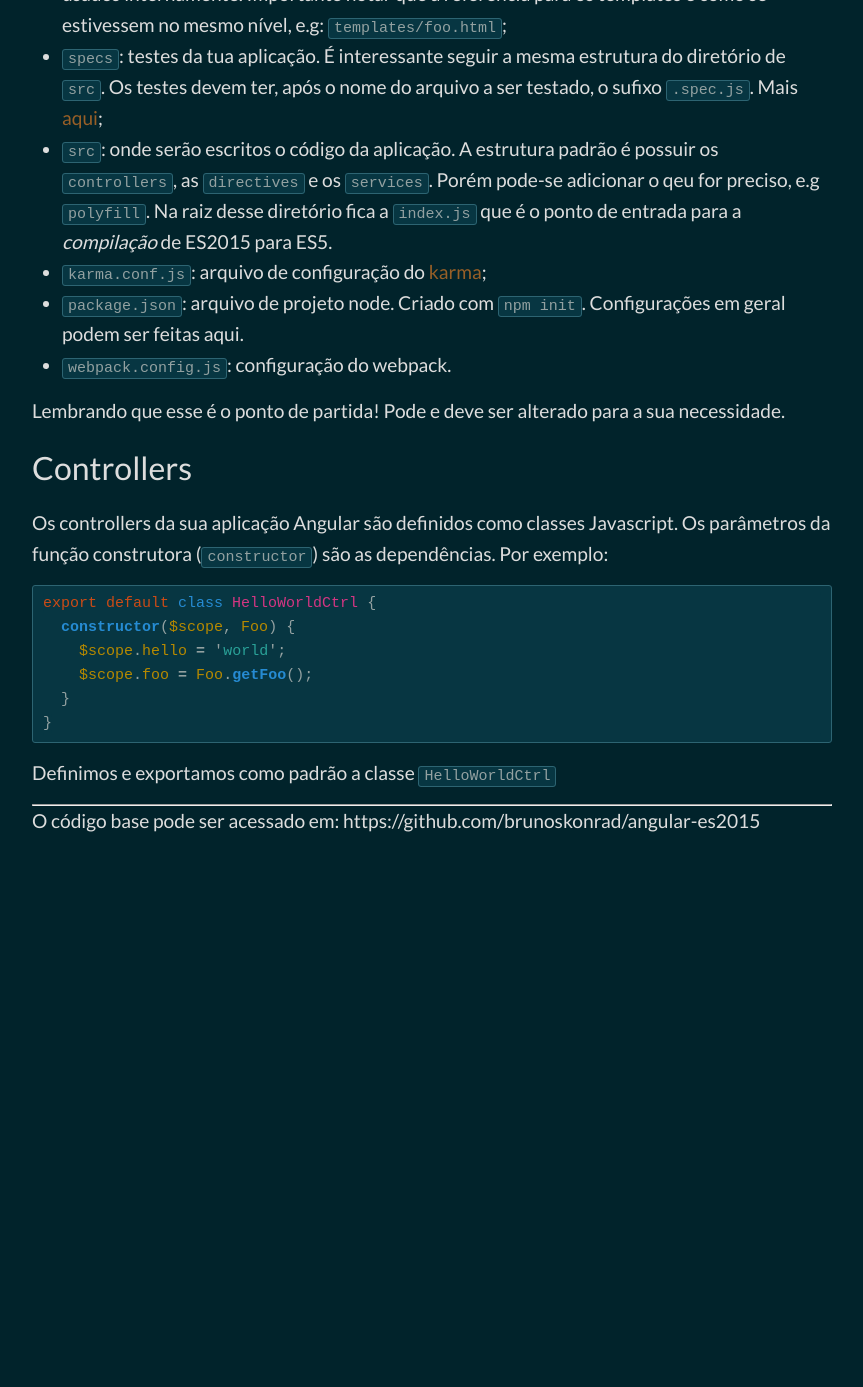
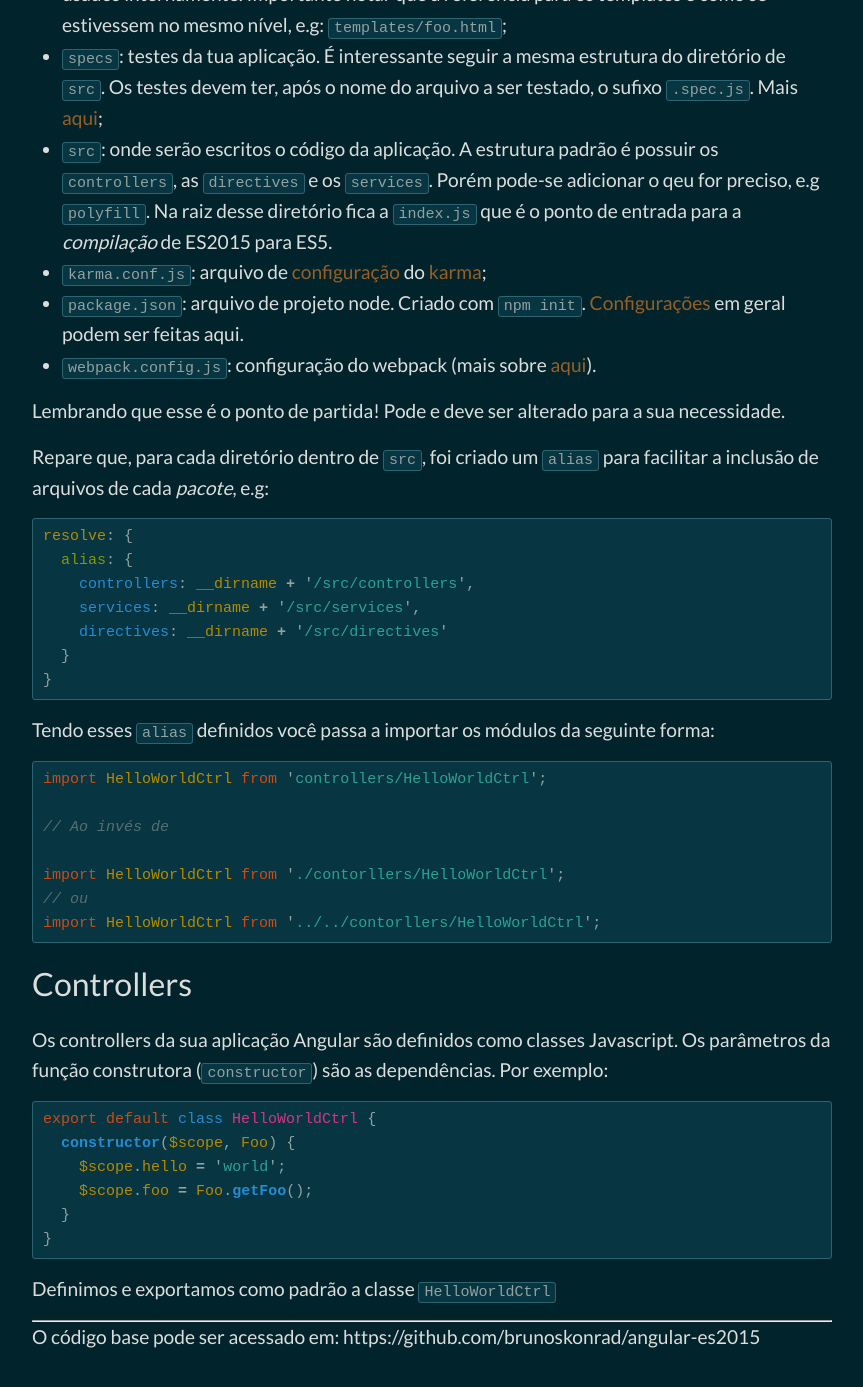
Before and after one commit to brunoskonrad/brunoskonrad.github.io, a Jekyll site: the page built from _posts/2015-10-08-setup-angular-1-es6.markdown, in a window 1280 px wide and 1400 px high, scrolled down 1426 px. Shown: the top 1387 px of the window, without its empty margins (208-1071 px from the left). Built offline with Jekyll 4.4.1, drawn with Linux system fonts in a browser that asks for light colours; comment, search, counter and statistics services are not loaded; before the commit the page ends 2322 px from its top, so only the background shows below that; some of the changed text lies outside the part shown.

Commit message:
`Como está organizado` ok

````diff
--- a/_posts/2015-10-08-setup-angular-1-es6.markdown
+++ b/_posts/2015-10-08-setup-angular-1-es6.markdown
@@ -11,7 +11,7 @@ Nessa altura do campeonato a definição da "nova versão" do Javascript já est
 
 O ES2015 trouxe, finalmente, uma forma de separar módulos em arquivos `.js`. Mas o nosso browser pode não reconhecer isso ainda. Para nos auxiliar nesse trabalho iremos usar o [webpack](https://webpack.github.io/).
 
-Para instalá-lo basta executar
+Para instalá-lo basta executar:
 ```
 npm i -g webpack
 ```
@@ -41,11 +41,34 @@ O código está organizado na seguinte estrutura:
 * `build`: fica o compilado do `src`, o `index.html` raiz da aplicação e os templates `html` usados internamente. Importante notar que a referência para os templates é como se estivessem no mesmo nível, e.g: `templates/foo.html`;
 * `specs`: testes da tua aplicação. É interessante seguir a mesma estrutura do diretório de `src`. Os testes devem ter, após o nome do arquivo a ser testado, o sufixo `.spec.js`. Mais [aqui](https://github.com/brunoskonrad/angular-es2015/tree/master/specs);
 * `src`: onde serão escritos o código da aplicação. A estrutura padrão é possuir os `controllers`, as `directives` e os `services`. Porém pode-se adicionar o qeu for preciso, e.g `polyfill`. Na raiz desse diretório fica a `index.js` que é o ponto de entrada para a *compilação* de ES2015 para ES5.
-* `karma.conf.js`: arquivo de configuração do [karma](http://karma-runner.github.io/0.13/index.html);
-* `package.json`: arquivo de projeto node. Criado com `npm init`. Configurações em geral podem ser feitas aqui.
-* `webpack.config.js`: configuração do webpack.
+* `karma.conf.js`: arquivo de [configuração](http://karma-runner.github.io/0.8/config/configuration-file.html) do [karma](http://karma-runner.github.io/0.13/index.html);
+* `package.json`: arquivo de projeto node. Criado com `npm init`. [Configurações](https://docs.npmjs.com/files/package.json) em geral podem ser feitas aqui.
+* `webpack.config.js`: configuração do webpack (mais sobre [aqui](http://webpack.github.io/docs/configuration.html)).
 
 Lembrando que esse é o ponto de partida! Pode e deve ser alterado para a sua necessidade.
+
+Repare que, para cada diretório dentro de `src`, foi criado um `alias` para facilitar a inclusão de arquivos de cada *pacote*, e.g:
+```javascript
+resolve: {
+  alias: {
+    controllers: __dirname + '/src/controllers',
+    services: __dirname + '/src/services',
+    directives: __dirname + '/src/directives'
+  }
+}
+```
+
+Tendo esses `alias` definidos você passa a importar os módulos da seguinte forma:
+
+```javascript
+import HelloWorldCtrl from 'controllers/HelloWorldCtrl';
+
+// Ao invés de
+
+import HelloWorldCtrl from './contorllers/HelloWorldCtrl';
+// ou
+import HelloWorldCtrl from '../../contorllers/HelloWorldCtrl';
+```
 
 
 ## Controllers
````
